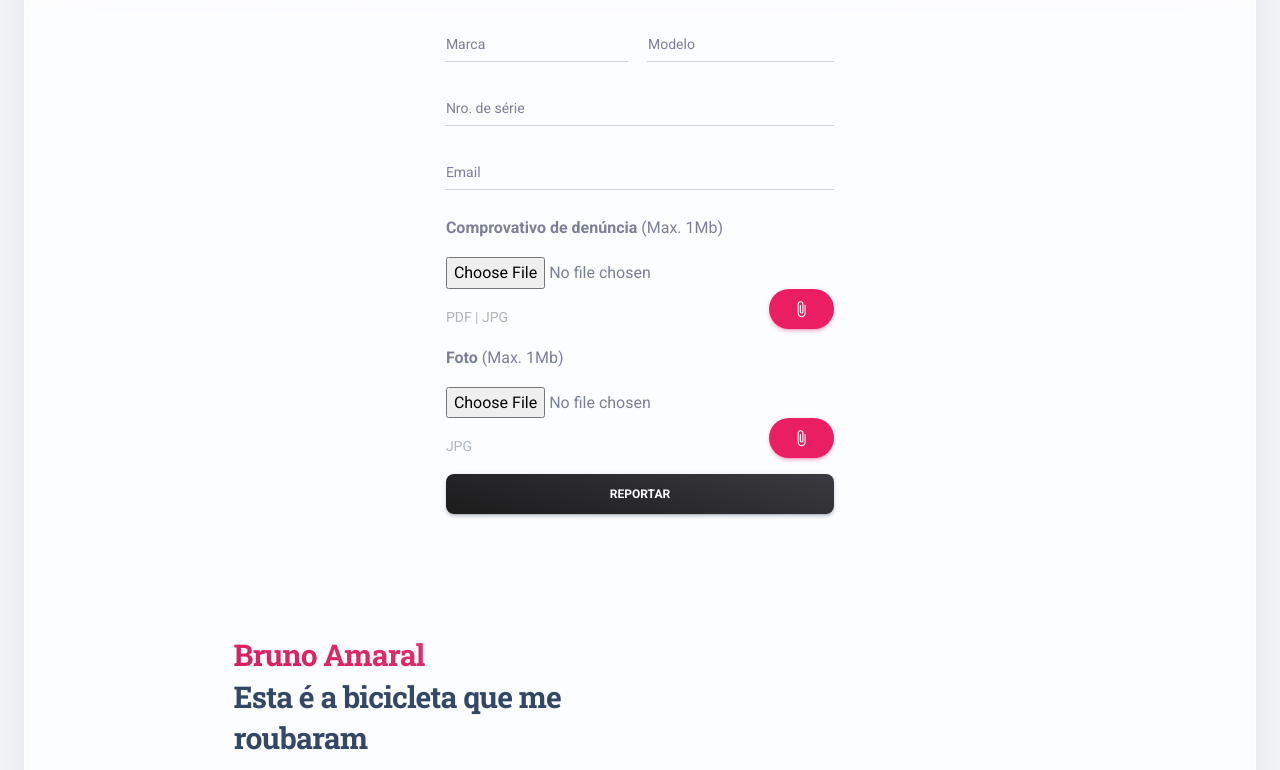
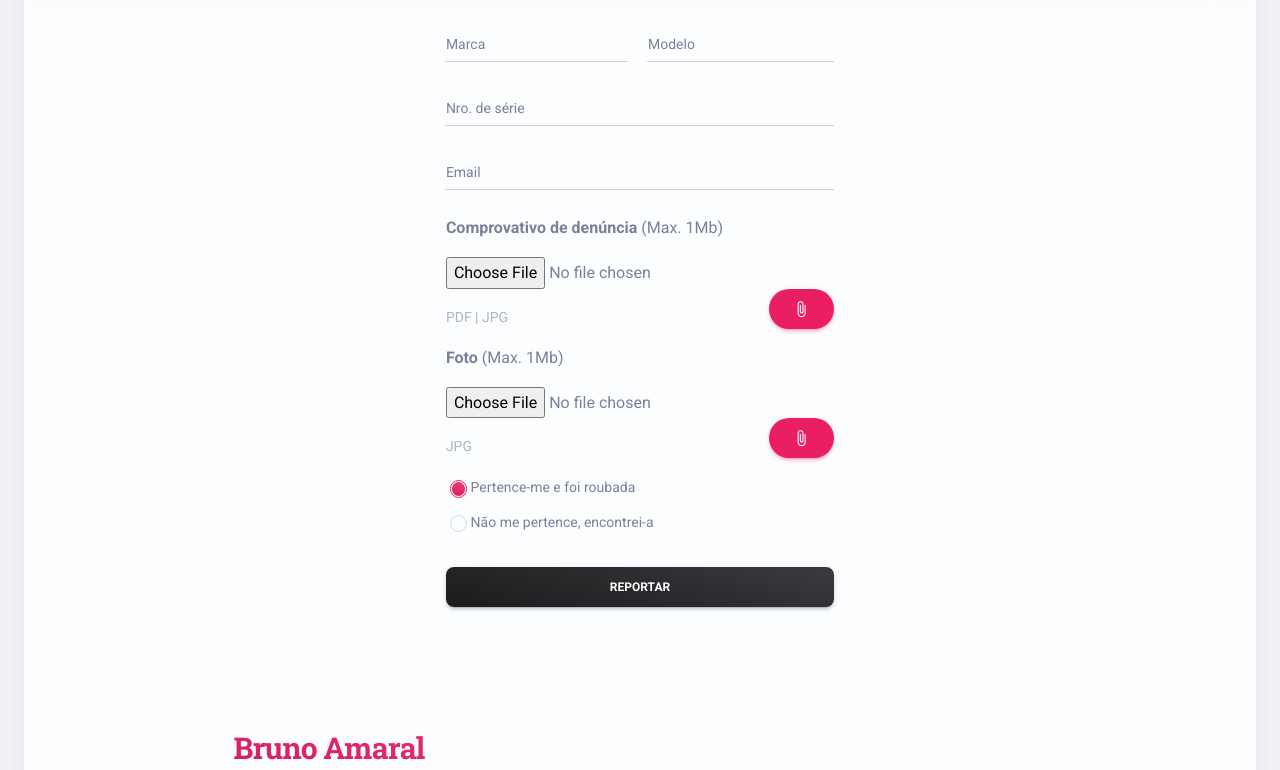
Before and after one commit to brunoamaral/rodas-furtadas, a Django app: page / in a window 1280 px wide. Shown: the part 458-1228 px from the top of the page. Run offline with Django 4.2, Linux system fonts and the light colour scheme; some libraries are stand-ins or nearby versions.

Commit message:
add form to frontend

```diff
--- a/django/bicicletas/templates/bicicletas/home/index.html
+++ b/django/bicicletas/templates/bicicletas/home/index.html
@@ -172,6 +172,29 @@
                           </div>
                         </div>
                           <div class="row">
+                            <div class="col-md-12 mb-4">
+                              <div class="form-check form-check-radio ps-0">
+                                <label class="form-check-label">
+                                    <input class="form-check-input" type="radio" name="razao_registo" id="pertencefoiroubada" value="pertence-me e foi roubada" checked>
+                                    Pertence-me e foi roubada
+                                    <span class="circle">
+                                        <span class="check"></span>
+                                    </span>
+                                </label>
+                            </div>
+                            <div class="form-check form-check-radio ps-0">
+                            <label class="form-check-label">
+                              <input class="form-check-input" type="radio" name="razao_registo" id="foiencontrada" value="não me pertence, encontrei-a">
+                              Não me pertence, encontrei-a
+                              <span class="circle">
+                                  <span class="check"></span>
+                              </span>
+                          </label>
+                          </div>
+                            </div>
+
+
+
                             <!--  <div class="col-md-12">
                               <div class="form-check form-switch mb-4 d-flex align-items-center">
                                 <input class="form-check-input" type="checkbox" id="flexSwitchCheckDefault" checked="">
```
